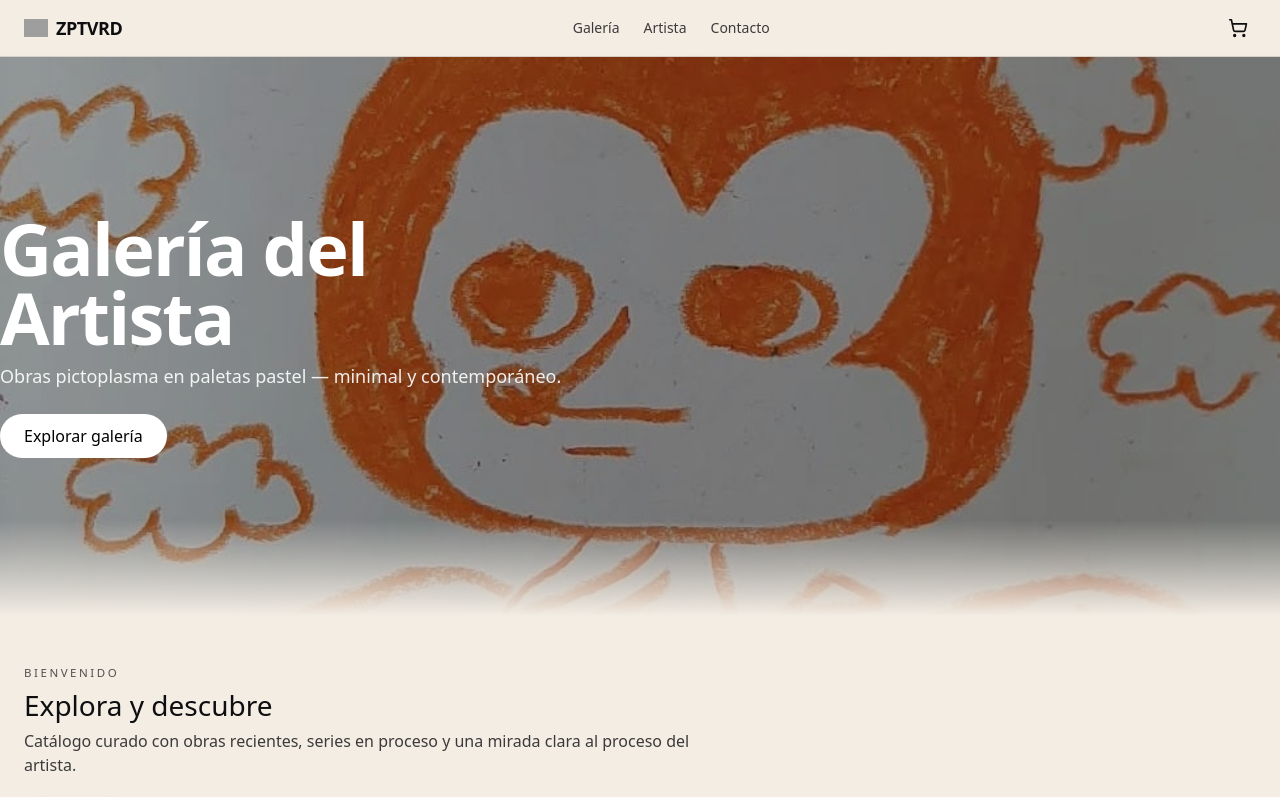
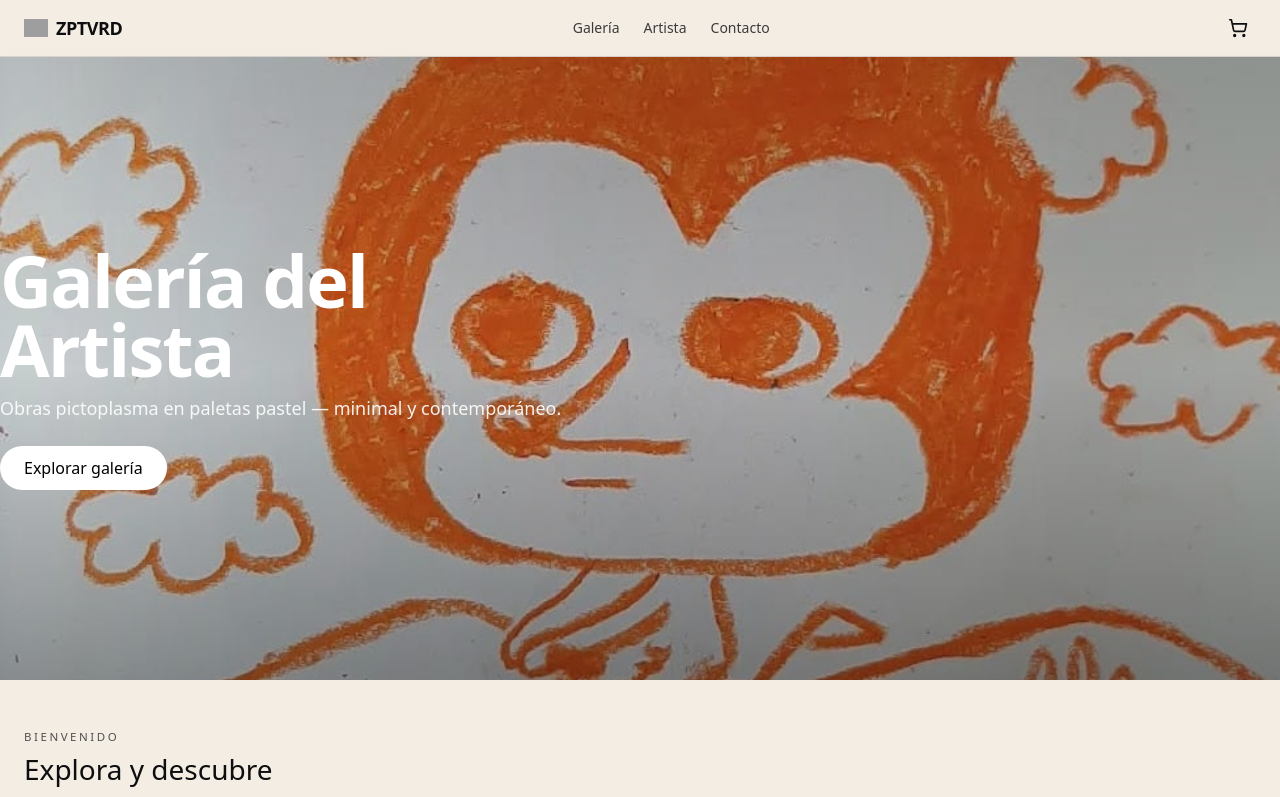
Before and after one commit to pascal1010100/catalogo-arte, a Next.js app: page / in a window 1280 px wide. Shown: the top 797 px of the page. Built offline with nearby package versions, Linux system fonts and the light colour scheme; grey boxes are pictures that could not be loaded.

Commit message:
ajuste de imagen el le hero

```diff
--- a/components/Hero.tsx
+++ b/components/Hero.tsx
@@ -1,5 +1,6 @@
 "use client";
 
+import Image from "next/image";
 import Link from "next/link";
 import { useEffect, useRef } from "react";
 import { Button } from "@/components/ui/button";
@@ -7,7 +8,9 @@ import { Button } from "@/components/ui/button";
 type HeroProps = {
   title?: string;
   subtitle?: string;
-  imageSrc?: string;   // ruta a la imagen de fondo
+  /** Ruta pública dentro de /public, p. ej. "/hero/placeholder.jpg" */
+  imageSrc?: string;
+  /** Altura base (svh) en móvil; en md+ se limita automáticamente */
   heightVh?: number;
   ctaHref?: string;
   ctaLabel?: string;
@@ -16,8 +19,8 @@ type HeroProps = {
 export default function Hero({
   title = "Galería del Artista",
   subtitle = "Obras pictoplasma en paletas pastel — minimal y contemporáneo.",
-  imageSrc = "/hero/placeholder.jpg",   // 👈 tu imagen
-  heightVh = 80,
+  imageSrc = "/hero/placeholder.jpg",
+  heightVh = 82,
   ctaHref = "/galeria",
   ctaLabel = "Explorar galería",
 }: HeroProps) {
@@ -44,41 +47,81 @@ export default function Hero({
   return (
     <section
       ref={rootRef}
-      className="relative w-full overflow-hidden flex items-center"
-      style={{
-        height: `min(${heightVh}svh, 860px)`,
-        backgroundImage: `url(${imageSrc})`,
-        backgroundSize: "cover",
-        backgroundPosition: "center",
-      }}
       aria-label="Sección principal"
+      className={[
+        // Altura: móvil alto, tablet/desktop controlado
+        "relative w-full overflow-hidden flex items-center",
+        "min-h-[60svh]",
+        `h-[min(${heightVh}svh,900px)]`,
+        "md:h-[min(78svh,820px)]",
+      ].join(" ")}
+      // separa el contenido del header fijo (si lo usas)
+      style={{ paddingTop: "calc(env(safe-area-inset-top))" }}
     >
-      {/* overlay para legibilidad del texto */}
-      <div className="absolute inset-0 bg-black/40" />
+      {/* Imagen de fondo */}
+      <Image
+        src={imageSrc}
+        alt=""
+        fill
+        priority
+        sizes="100vw"
+        className="object-cover object-center"
+      />
 
-      <div className="container-wide relative z-10 text-center md:text-left">
-        <h1 className="font-extrabold leading-[0.95] tracking-tight
-                       text-[clamp(2.2rem,7vw,4.5rem)] max-w-[14ch] text-white">
+      {/* Overlay para legibilidad (ligeramente más fuerte en móvil) */}
+      <div className="absolute inset-0 bg-gradient-to-b from-black/35 via-black/25 to-black/50 md:from-black/25 md:via-black/15 md:to-black/40" />
+
+      {/* Contenido */}
+      <div className="container-wide relative z-10">
+        <div className="grid grid-cols-1 md:grid-cols-12 items-center">
+          <div className="col-span-1 md:col-span-8">
+            <h1
+              className={[
+                "font-extrabold leading-[0.95] tracking-tight text-white",
+                "text-[clamp(2.2rem,7vw,4.5rem)]",
+                "text-center md:text-left",
+                "max-w-[14ch] mx-auto md:mx-0",
+              ].join(" ")}
+            >
               {title}
             </h1>
-        <p className="mt-3 max-w-xl text-[clamp(1rem,1.8vw,1.125rem)] text-white/90">
+
+            <p
+              className={[
+                "mt-3 text-white/90",
+                "text-[clamp(1rem,1.8vw,1.125rem)]",
+                "max-w-[60ch]",
+                "text-center md:text-left mx-auto md:mx-0",
+              ].join(" ")}
+            >
               {subtitle}
             </p>
 
-        <div className="mt-6">
+            <div className="mt-6 flex justify-center md:justify-start">
               <Link href={ctaHref} aria-label={ctaLabel}>
-            <Button className="rounded-full px-6 bg-white text-black hover:bg-white/90" size="lg">
+                <Button
+                  size="lg"
+                  className="rounded-full px-6 bg-white text-black hover:bg-white/90"
+                >
                   {ctaLabel}
                 </Button>
               </Link>
             </div>
           </div>
 
-      {/* Fade inferior hacia el fondo pastel */}
+          {/* Espaciador / columna libre para respirar en desktop */}
+          <div className="hidden md:block md:col-span-4" />
+        </div>
+      </div>
+
+      {/* Fade inferior hacia el fondo del tema (usa el token de shadcn) */}
       <div
         aria-hidden
         className="pointer-events-none absolute bottom-0 inset-x-0 h-24"
-        style={{ background: "linear-gradient(180deg, transparent, var(--bg))" }}
+        style={{
+          background:
+            "linear-gradient(180deg, transparent, hsl(var(--background)))",
+        }}
       />
     </section>
   );
```
Lines whose indentation alone changed are shown as unchanged.
